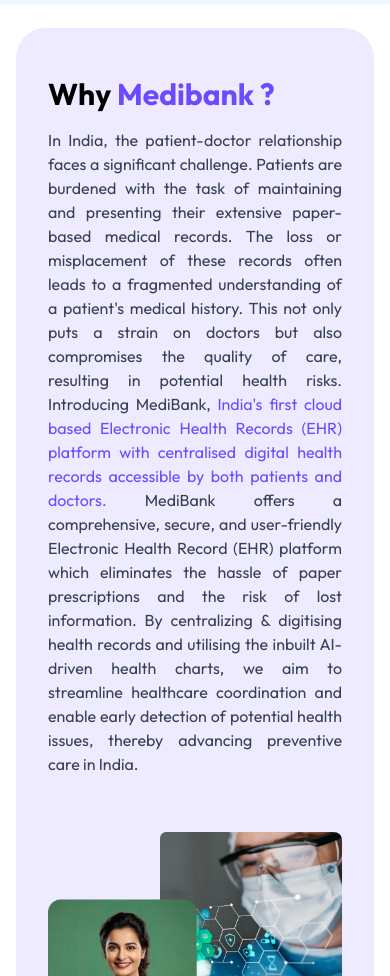
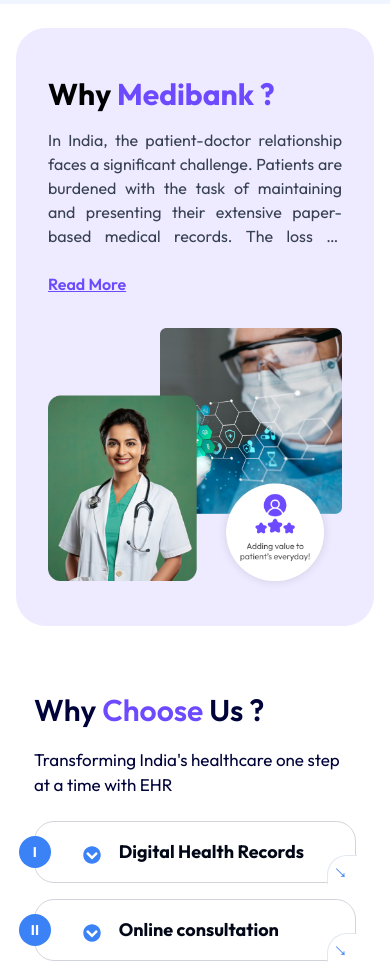
Before and after one commit to the-capital-hub/medibank-website, a Next.js app: page / in a window 390 px wide. Shown: the part 840-1816 px from the top of the page. Built offline with nearby package versions, Linux system fonts and the light colour scheme.

Commit message:
why medibank read more in mobile

```diff
--- a/src/components/Home/Aboutsection.js
+++ b/src/components/Home/Aboutsection.js
@@ -1,7 +1,11 @@
 import Image from "next/image";
 import { motion } from "framer-motion";
+import { useState } from "react";
 
 export default function ChemistryAtWorkSection() {
+	// State to control the "Read More" functionality
+	const [isExpanded, setIsExpanded] = useState(false);
+
 	// Animation Variants
 	const containerVariants = {
 		hidden: { opacity: 0, y: 50 },
@@ -16,11 +20,6 @@ export default function ChemistryAtWorkSection() {
 		},
 		exit: { opacity: 0, y: -50, transition: { duration: 0.8 } },
 	};
-
-	// const textVariants = {
-	// 	hidden: { opacity: 0, x: -50 },
-	// 	visible: { opacity: 1, x: 0, transition: { duration: 0.8 } },
-	// };
 
 	const textVariants = {
 		hidden: { opacity: 0, x: -100, rotate: -10 },
@@ -40,19 +39,13 @@ export default function ChemistryAtWorkSection() {
 		visible: { opacity: 1, scale: 1, transition: { duration: 0.8 } },
 	};
 
-	const buttonVariants = {
-		hidden: { opacity: 0, y: 20 },
-		visible: { opacity: 1, y: 0, transition: { duration: 0.8, delay: 0.5 } },
-	};
-
 	return (
 		<motion.div
-			// className="bg-blue-50 sm:py-16"
 			variants={containerVariants}
 			initial="hidden"
 			whileInView="visible"
 			exit="exit"
-			viewport={{ once: false, amount: 0.3 }} // Triggers when 30% of the section is in view
+			viewport={{ once: false, amount: 0.3 }}
 		>
 			<motion.div className="bg-[#EEEAFF] rounded-[30px] md:w-4/5 m-auto container flex flex-col md:flex-row py-8 sm:py-16 justify-center items-center">
 				{/* Text Section */}
@@ -63,7 +56,11 @@ export default function ChemistryAtWorkSection() {
 					<h1 className="text-3xl font-bold my-4">
 						Why <span className="text-[#6D4AFF]">Medibank ?</span>
 					</h1>
-					<p className="text-gray-700 mb-6">
+					<div
+						className={`text-gray-700 mb-6 ${
+							!isExpanded ? "line-clamp-5 md:line-clamp-none" : ""
+						}`}
+					>
 						In India, the patient-doctor relationship faces a significant
 						challenge. Patients are burdened with the task of maintaining and
 						presenting their extensive paper-based medical records. The loss or
@@ -83,13 +80,16 @@ export default function ChemistryAtWorkSection() {
 						AI-driven health charts, we aim to streamline healthcare
 						coordination and enable early detection of potential health issues,
 						thereby advancing preventive care in India.
-					</p>
-					{/* <motion.button
-						className="bg-[#6D4AFF] from-orange-600 to-yellow-400 text-white px-6 py-2 rounded-full"
-						variants={buttonVariants}
-					>
-						Know More
-					</motion.button> */}
+					</div>
+					{/* "Read More" button visible only on mobile screens */}
+					<div className="block md:hidden">
+						<button
+							className="text-[#6D4AFF] font-semibold underline"
+							onClick={() => setIsExpanded(!isExpanded)}
+						>
+							{isExpanded ? "Read Less" : "Read More"}
+						</button>
+					</div>
 				</motion.div>
 
 				{/* Image Section */}
@@ -99,7 +99,7 @@ export default function ChemistryAtWorkSection() {
 				>
 					<div className="relative">
 						<Image
-							src="/images/Groupabout.png" // Replace with your image path
+							src="/images/Groupabout.png"
 							className="rounded-lg"
 							alt="About MediBank section"
 							width={640}
```
